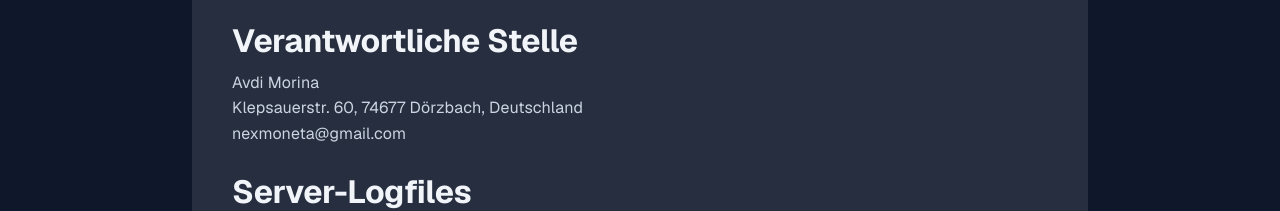
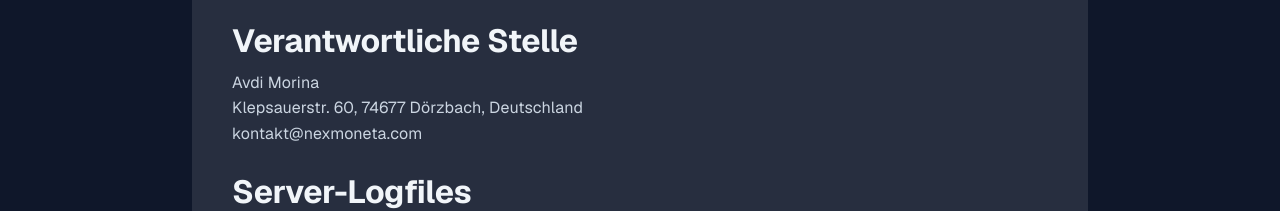
Before and after one commit to avdi1205-glitch/ki-business-hub, a Next.js app: page /datenschutz in a window 1280 px wide. Shown: the part 301-512 px from the top of the page. Built offline with nearby package versions, Linux system fonts and the light colour scheme; no server answers.

Commit message:
Use branded kontakt@nexmoneta.com as public email

```diff
--- a/app/datenschutz/page.tsx
+++ b/app/datenschutz/page.tsx
@@ -3,7 +3,7 @@ import { getLocale } from "next-intl/server";
 export default async function DatenschutzPage() {
   const locale = await getLocale();
   const isEn = locale === "en";
-  const supportEmail = "nexmoneta@gmail.com";
+  const supportEmail = "kontakt@nexmoneta.com";
   const legalName = "Avdi Morina";
   const legalAddress = "Klepsauerstr. 60, 74677 Dörzbach, Deutschland";
 
--- a/app/impressum/page.tsx
+++ b/app/impressum/page.tsx
@@ -3,7 +3,7 @@ import { getLocale } from "next-intl/server";
 export default async function ImpressumPage() {
   const locale = await getLocale();
   const isEn = locale === "en";
-  const supportEmail = "nexmoneta@gmail.com";
+  const supportEmail = "kontakt@nexmoneta.com";
   const legalName = "Avdi Morina";
   const legalAddress = "Klepsauerstr. 60, 74677 Dörzbach, Deutschland";
 
--- a/app/kontakt/page.tsx
+++ b/app/kontakt/page.tsx
@@ -49,7 +49,7 @@ export default async function KontaktPage({
   }>;
 }) {
   const params = await searchParams;
-  const supportEmail = "nexmoneta@gmail.com";
+  const supportEmail = "kontakt@nexmoneta.com";
   const plan = firstValue(params.plan)?.toLowerCase();
   const source = firstValue(params.source);
   const intent = firstValue(params.intent);
--- a/lib/performance.ts
+++ b/lib/performance.ts
@@ -74,7 +74,7 @@ export const generateSchema = (type: SchemaType, data: ArticleSchemaData) => {
       contactPoint: {
         "@type": "ContactPoint",
         contactType: "Support",
-        email: "nexmoneta@gmail.com",
+        email: "kontakt@nexmoneta.com",
       },
     };
   }
```
